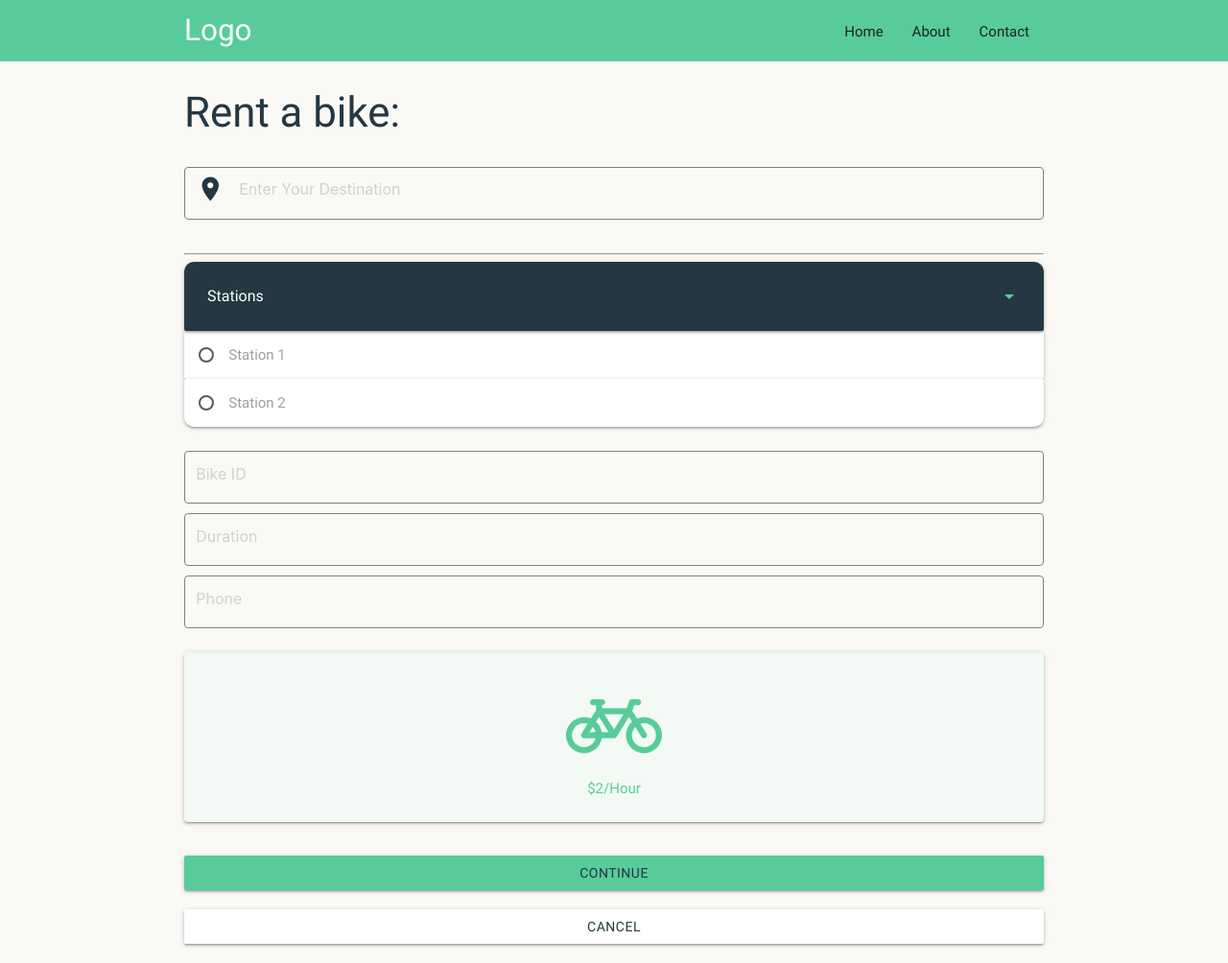
After one commit to SanPiseth-beep/CSCI441, a Node server app: page /renting1 in a window 1280 px wide. The commit adds this page. Shown: the whole page at 96% size. Run offline with Node 20, Linux system fonts and the light colour scheme; some libraries are stand-ins or nearby versions.

Commit message:
finished renting page 1

```diff
--- a/controllers/homeController.js
+++ b/controllers/homeController.js
@@ -1,3 +1,7 @@
 exports.index = (req, res) => {
     res.render('index', {title: 'Homepage', message: 'Welcome to the homepage!'});
   };
+
+exports.renting1 = (req, res) => {
+  res.render('../public/pages/renting1');
+};
--- /dev/null
+++ b/public/css/renting.css
@@ -0,0 +1,13 @@
+.inputN {
+    border: 1px solid #808080;
+    border-radius: 4px;
+    padding-right : 10px;
+}
+
+input.validate {
+    border-bottom: none !important;
+}
+
+.dropdown:hover, .dropdown:focus{
+    background-color: #525050;
+}
--- /dev/null
+++ b/public/pages/renting1.ejs
@@ -0,0 +1,99 @@
+<!DOCTYPE html>
+<html lang="en">
+<head>
+    <meta charset="UTF-8">
+    <meta name="viewport" content="width=device-width, initial-scale=1.0">
+
+    <!--Import Google Icon Font-->
+    <link href="https://fonts.googleapis.com/icon?family=Material+Icons" rel="stylesheet">
+    <!--Import materialize.css-->
+    <link rel="stylesheet" href="../css/materialize.min.css">
+    <!-- Import our custom css-->
+    <link rel="stylesheet" href="../css/renting.css">
+
+    <title>Renting1</title>
+</head>
+<body>
+    <header>
+        <%- include('template.ejs'); %>
+    </header>
+
+    <main class="container">
+        <h3 class="nav" style="font-weight: 700;" >Rent a bike: </h3>
+
+        <div>
+            <form>
+                <div class="destination row">
+                    <div class="input-field inputN col s12">
+                        <i class="material-icons prefix">location_on</i>
+                        <input placeholder="Enter Your Destination" id="destination" type="text" class="validate">
+                    </div>
+                </div>
+                <hr>
+                <div class="card row"
+                style="border-top-left-radius: 10px;
+                border-top-right-radius: 10px;
+                margin-bottom: 0;
+                background-color: #243742;">
+                        <div class=" col s12 card-content white-text">
+                            <span style="font-size:medium ;">Stations<span>
+                            <i class="material-icons right dropdown" style="color: #57CC99" onclick="stationDrop()">arrow_drop_down</i>
+                        </div>
+                </div>
+                <div id="stnDrop" class="row station-dropdown">
+                    <div class="card-panel col s12 valign-wrapper" style="margin: 0; height: 50px;">
+                        <a class="drop-content">
+                            <label><input type="radio" name="station" class="with-gap"  /> <span>Station 1</span></label>
+                        </a>
+                    </div>
+                    <div class="card-panel col s12 valign-wrapper" style="margin: 0; height: 50px; border-bottom-left-radius:10px; border-bottom-right-radius: 10px;">
+                        <a class=" drop-content ">
+                            <label><input type="radio" name="station" class="with-gap"  /> <span>Station 2</span></label>
+                        </a>
+                    </div>
+
+                </div>
+                <div class="bikeID row">
+                    <div class="input-field inputN col s12" style="margin: 5px 0;">
+                        <input placeholder="Bike ID" type="text" class="validate" />
+                    </div>
+                    <div class="duration input-field inputN col s12" style="margin: 5px 0;">
+                        <input placeholder="Duration" type="text" class="validate" />
+                    </div>
+                    <div class="phone input-field inputN col s12" style="margin: 5px 0;">
+                        <input placeholder="Phone" type="text" class="validate" />
+                    </div>
+                </div>
+                <div class="row">
+                    <div class="card-panel center-align" style="background-color: #F3F9F4; color: #57CC99; border-radius: 4px;">
+                        <img src="../pic/Bicycle.png" alt="bicycle vector art"/>
+                        <div class="card-title">$2/Hour</div>
+                    </div>
+                </div>
+
+            </form>
+            <div class="row">
+                <div class="col s12 center-align" style="padding: 0 0;">
+                    <a class="waves-effect waves-light btn"
+                    style="background-color: #57CC99; color: #243742; width: 100%;">
+                    Continue</a>
+                </div>
+            </div>
+            <div class="row">
+                <div class="col s12 center-align" style="padding: 0 0;">
+                    <a class="waves-effect waves-light btn"
+                    style="background-color: #FFFFFF; color: #243742; width: 100%;">
+                    Cancel</a>
+                </div>
+            </div>
+
+        </div>
+    </main>
+
+
+    <!-- materialize js -->
+    <script src="/js/materialize.min.js"></script>
+    <!-- UI js -->
+    <script src="/js/ui.js"></script>
+</body>
+</html>
--- a/public/pages/template.ejs
+++ b/public/pages/template.ejs
@@ -61,7 +61,7 @@
     <aside>
       <!-- Sidenav for small and medium screens -->
       <ul class="sidenav" id="mobile-menu">
-        <li><a class="subheader">TASK MANAGER</a></li>
+        <li><a class="subheader">HayBike</a></li>
         <li>
           <a href="/" class="waves-effect grey-text text-darken-4">Home</a>
         </li>
@@ -87,8 +87,6 @@
   <main>
     <div class="container">
       <div class="center-align col s12">
-        <!-- the data pass from homeController.js -->
-        <h1><%= message %></h1>
       </div>
     </div>
   </main>
--- a/routes/index.js
+++ b/routes/index.js
@@ -4,5 +4,6 @@ const homeController = require('../controllers/homeController');
 
 router.get('/', homeController.index);
 
+router.get('/renting1', homeController.renting1);
 
 module.exports = router;
```
Also changed, not shown: public/pic/Bicycle.png (added).
